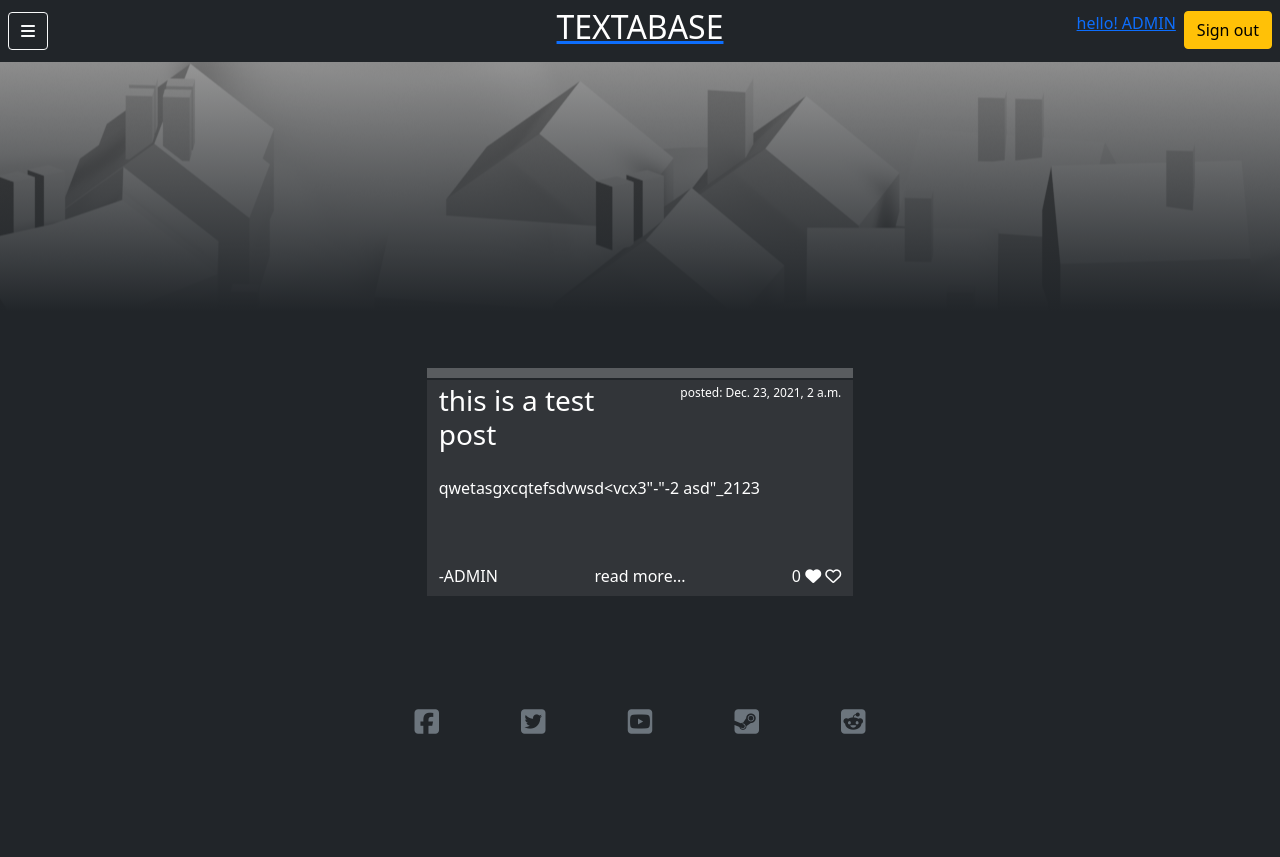
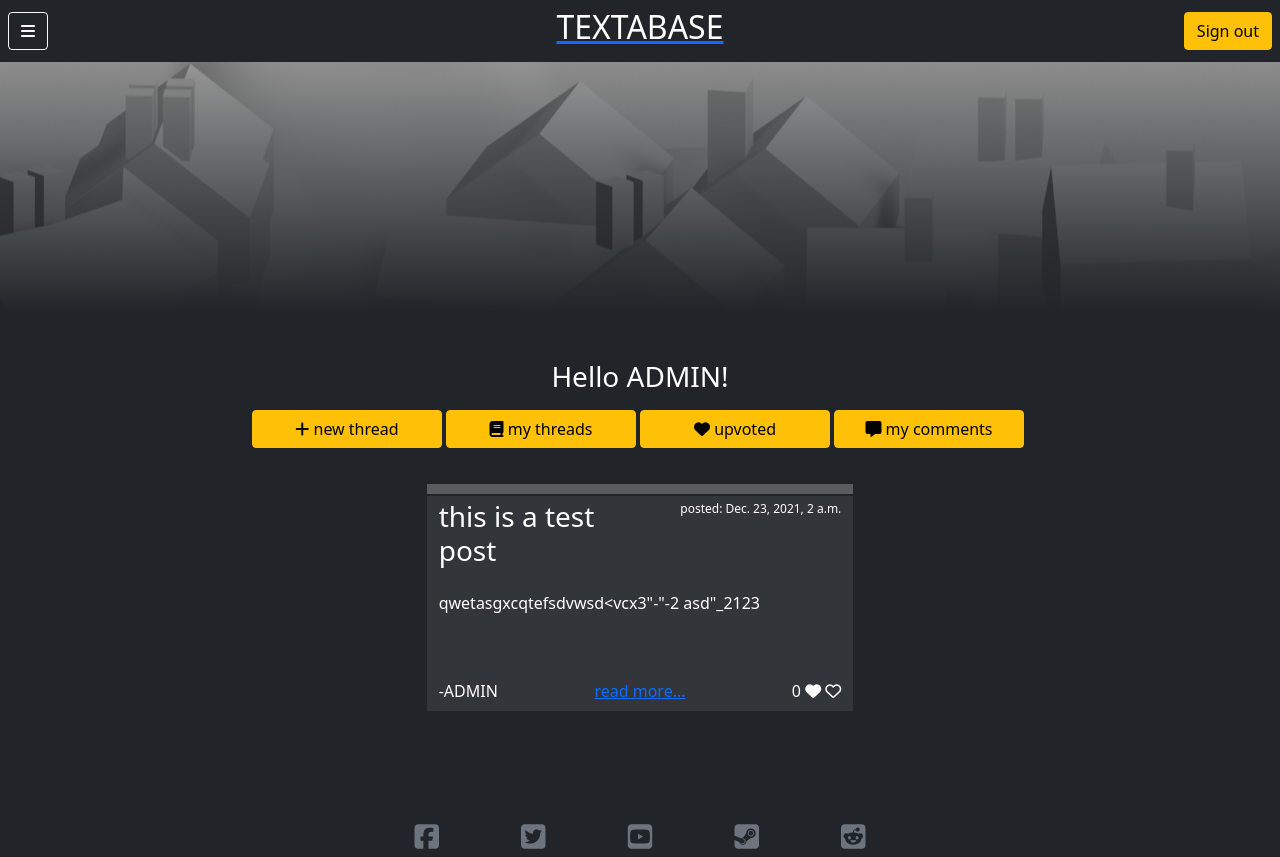
Before and after one commit to Jernskegg/CI-portfolio-Textabase, a Django app: page / in a window 1280 px wide. Before the commit the page ends 734 px from the top, so only its background shows below. Run offline with Django 3.2, Linux system fonts and the light colour scheme; a user stored in the database is signed in; data comes from the database, SQL or seed files in the repository; data that the repository does not hold is empty; some libraries are stand-ins or nearby versions.

Commit message:
Feat: Add groundwork for crud functionality

```diff
--- a/templates/base.html
+++ b/templates/base.html
@@ -33,15 +33,11 @@
             <a href="{% url 'account_logout' %}" class="btn btn-warning float-end me-2">
                 Sign out
             </a>
-            <a href="#" class="float-end me-2 link-white">
-                <p>hello! {{ user.username }}</p>
-            </a>
             {% else %}
             <a href="{% url 'account_login' %}" class="btn btn-warning float-end me-2">
                 Sign in
             </a>
             {% endif %}
-        </div>
     </nav>
 
     <section class="hero-container hero-image mb-5">
--- a/templates/threads.html
+++ b/templates/threads.html
@@ -1,8 +1,21 @@
 {% extends "base.html" %}
 
 {% block content %}
+{% if user.is_authenticated %}
+<section class="container">
+    <div class="row justify-content-center mb-2">
+        <h3 class="col-12 col-xl-5 text-white text-center">Hello {{ user.username }}!</h3>
+    </div>
+    <div class="row justify-content-center mb-2 mb-xl-4">
+            <a class="col-5 col-xl-2 btn btn-warning me-1 mb-1" href="#"><i class="fas fa-plus"></i> new thread</a>
+            <a class="col-5 col-xl-2 btn btn-warning me-1 mb-1" href="#"><i class="fas fa-book"></i> my threads</a>
+            <a class="col-5 col-xl-2 btn btn-warning me-1 mb-1" href="#"><i class="fas fa-heart"></i> upvoted</a>
+            <a class="col-5 col-xl-2 btn btn-warning me-1 mb-1" href="#"><i class="fas fa-comment-alt"></i> my comments</a>
+    </div>
+</section>
+{% endif %}
 <!-- repeated thread boxes -->
-<div class="row justify-content-center mb-5 g-0">
+<section class="row justify-content-center mb-5 g-0">
     {% for thread in thread_list %}
     <article class="col-10 col-xl-4 justify-content-center text-white m-2 g-4">
         <div class="row">
@@ -36,7 +49,7 @@
                     </div>
 
                     <div class="col text-center">
-                        read more...
+                        <a href="">read more...</a>
                     </div>
 
                     <div class="col">
@@ -51,7 +64,7 @@
         </div>
     </article>
     {% endfor %}
-</div>
+</section>
 <!-- site pagination -->
 <ul class="pagination text-white justify-content-center">
     {% if is_paginated %}
```
